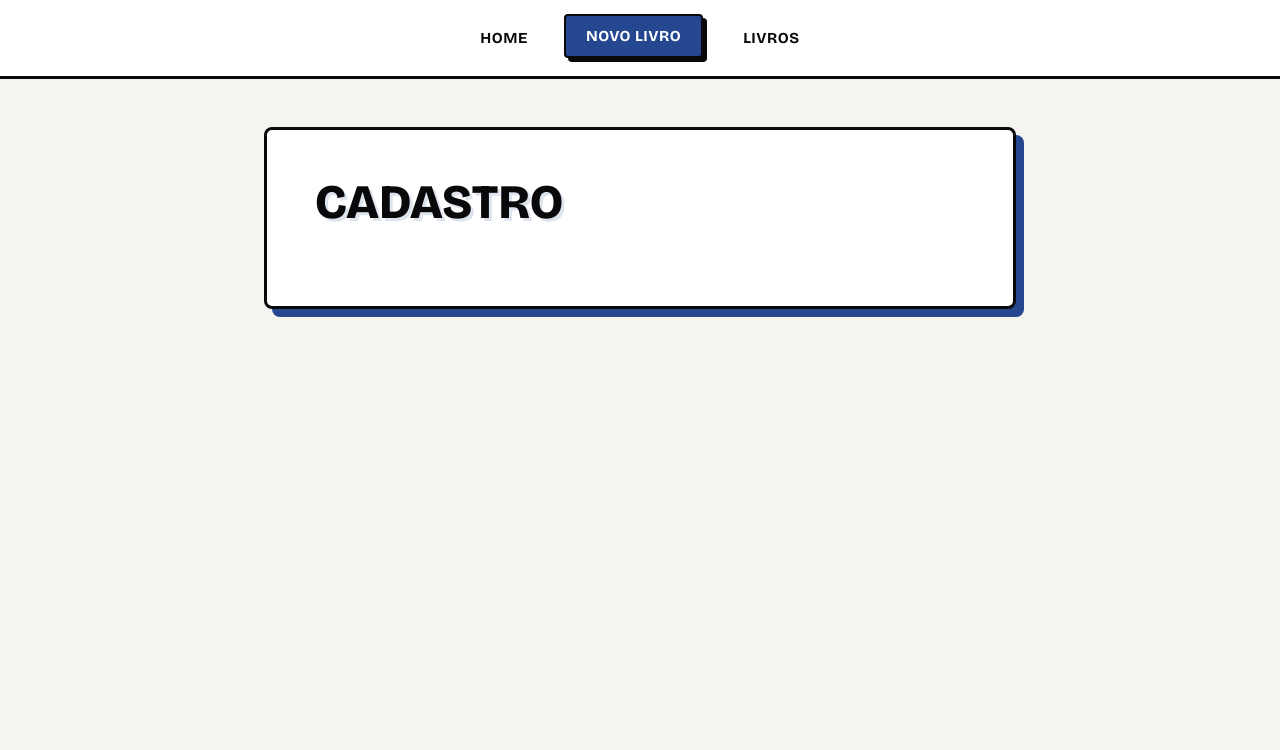
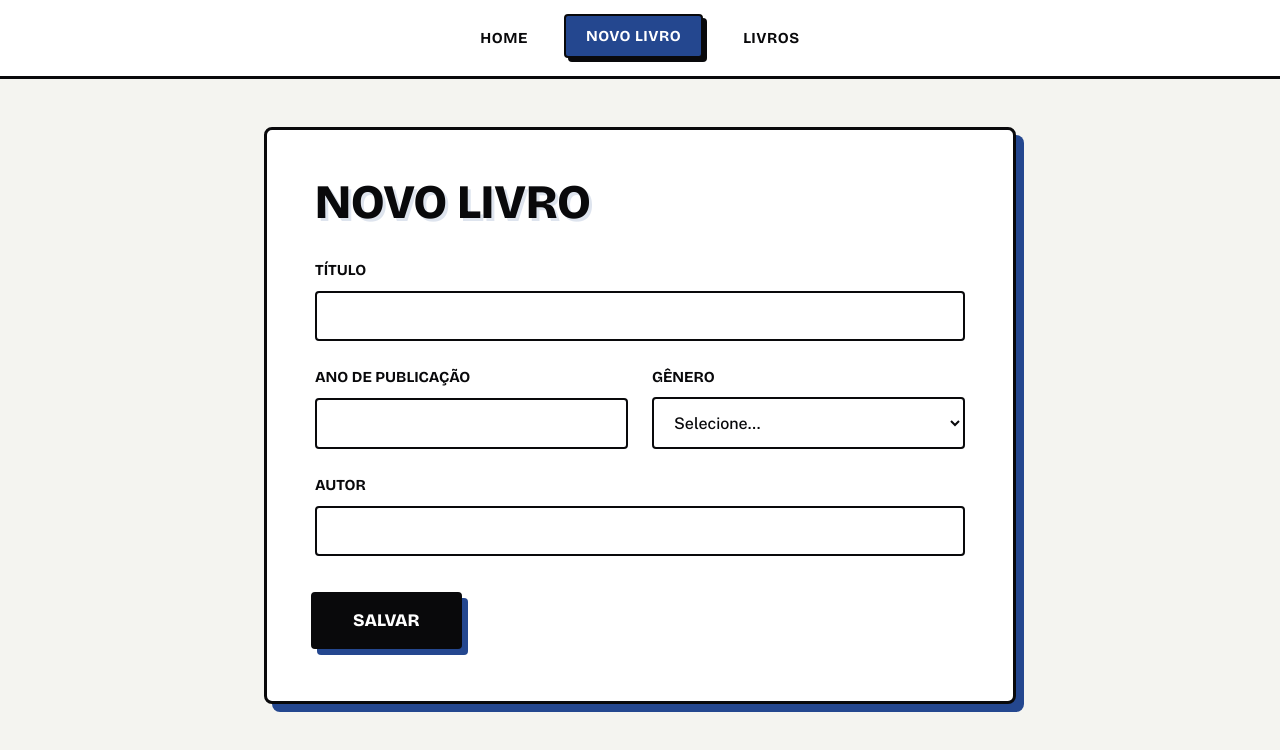
Before and after one commit to lucaspatracao/router-26178220, a React (Vite) app: page /livros/novo in a window 1280 px wide. Shown: the top 750 px of the page. Built offline with nearby package versions, Linux system fonts and the light colour scheme.

Commit message:
feat: estado central no App e cadastro com validação de título repetido (B=2)

```diff
--- a/src/App.jsx
+++ b/src/App.jsx
@@ -1,3 +1,4 @@
+import { useState } from 'react'
 import { Routes, Route } from 'react-router-dom'
 import Navbar from './components/Navbar'
 import Home from './pages/Home'
@@ -5,16 +6,47 @@ import Cadastro from './pages/Cadastro'
 import Visualizacao from './pages/Visualizacao'
 import NaoEncontrada from './pages/NaoEncontrada'
 
+// Constantes de identidade: ficam fora do componente porque nunca mudam.
+const NOME_SISTEMA = 'Biblioteca escolar — Lucas'
+const TITULO_VISUALIZACAO = 'Acervo de livros'
+
+// 3 registros iniciais. O terceiro leva o RA no campo Autor.
+const REGISTROS_INICIAIS = [
+  { id: 1, titulo: 'Dom Casmurro', ano: 1899, genero: 'Romance', autor: 'Machado de Assis' },
+  { id: 2, titulo: 'Clean Code', ano: 2008, genero: 'Técnico', autor: 'Robert C. Martin' },
+  { id: 3, titulo: 'Introdução à Lógica de Programação', ano: 2020, genero: 'Didático', autor: 'Lucas Nunes Patracão — RA 26178220' },
+]
+
 export default function App() {
+  // Estado central: único lugar onde a lista de livros existe.
+  const [registros, setRegistros] = useState(REGISTROS_INICIAIS)
+
+  // Função enviada ao Cadastro por props. Cria um array novo com o spread
+  // (registros antigos + o novo) em vez de alterar o array atual.
+  function adicionarRegistro(novo) {
+    setRegistros([...registros, novo])
+  }
+
   return (
     <>
-      {/* A Navbar fica fora do <Routes>, então aparece em todas as páginas */}
       <Navbar />
       <main className="conteudo">
         <Routes>
-          <Route path="/" element={<Home />} />
-          <Route path="/livros/novo" element={<Cadastro />} />
-          <Route path="/livros" element={<Visualizacao />} />
+          {/* Home recebe o nome do sistema e a quantidade calculada aqui */}
+          <Route
+            path="/"
+            element={<Home nomeSistema={NOME_SISTEMA} quantidade={registros.length} />}
+          />
+          {/* Cadastro recebe a função e a lista (só leitura, para checar título repetido) */}
+          <Route
+            path="/livros/novo"
+            element={<Cadastro adicionarRegistro={adicionarRegistro} registros={registros} />}
+          />
+          {/* Visualização recebe a constante (title) e o estado (registros) */}
+          <Route
+            path="/livros"
+            element={<Visualizacao title={TITULO_VISUALIZACAO} registros={registros} />}
+          />
           <Route path="*" element={<NaoEncontrada />} />
         </Routes>
       </main>
--- a/src/pages/Cadastro.jsx
+++ b/src/pages/Cadastro.jsx
@@ -1,7 +1,74 @@
-export default function Cadastro() {
+import { useState } from 'react'
+import { useNavigate } from 'react-router-dom'
+
+const GENEROS = ['Romance', 'Técnico', 'Didático']
+
+// Props vindas do App:
+//  - adicionarRegistro(livro): grava o livro no estado central
+//  - registros: lista atual, usada só para conferir títulos repetidos
+export default function Cadastro({ adicionarRegistro, registros }) {
+    const navigate = useNavigate()
+
+    // Formulário controlado: cada campo tem o seu state.
+    const [titulo, setTitulo] = useState('')
+    const [ano, setAno] = useState('')
+    const [genero, setGenero] = useState('')
+    const [autor, setAutor] = useState('')
+    const [erro, setErro] = useState('')
+
+    function handleSubmit(e) {
+        e.preventDefault() // impede o recarregamento da página
+
+        // Regra geral: nenhum campo pode ficar vazio.
+        if (!titulo.trim() || ano === '' || !genero || !autor.trim()) {
+            setErro('Preencha todos os campos.')
+            return
+        }
+
+        // Regra B=2: título repetido, sem diferenciar maiúsculas/minúsculas.
+        const repetido = registros.some(
+            (r) => r.titulo.trim().toLowerCase() === titulo.trim().toLowerCase()
+        )
+        if (repetido) {
+            setErro(`O título "${titulo.trim()}" já está cadastrado.`)
+            return
+        }
+
+        adicionarRegistro({
+            id: Date.now(), // id único pelo instante do cadastro
+            titulo: titulo.trim(),
+            ano: Number(ano),
+            genero,
+            autor: autor.trim(),
+        })
+        navigate('/livros') // após salvar, vai para a visualização
+    }
+
     return (
         <section>
-            <h1>Cadastro</h1>
+            <h1>Novo livro</h1>
+            <form className="form" onSubmit={handleSubmit}>
+                <label>Título
+                    <input value={titulo} onChange={(e) => setTitulo(e.target.value)} />
+                </label>
+                <label>Ano de publicação
+                    <input type="number" value={ano} onChange={(e) => setAno(e.target.value)} />
+                </label>
+                <label>Gênero
+                    <select value={genero} onChange={(e) => setGenero(e.target.value)}>
+                        <option value="">Selecione...</option>
+                        {GENEROS.map((g) => (
+                            <option key={g} value={g}>{g}</option>
+                        ))}
+                    </select>
+                </label>
+                <label>Autor
+                    <input value={autor} onChange={(e) => setAutor(e.target.value)} />
+                </label>
+
+                {erro && <p className="erro">{erro}</p>}
+                <button className="botao" type="submit">Salvar</button>
+            </form>
         </section>
     )
 }
--- a/src/pages/Home.jsx
+++ b/src/pages/Home.jsx
@@ -1,7 +1,10 @@
-export default function Home() {
+// Props vindas do App: nomeSistema (constante) e quantidade (registros.length).
+export default function Home({ nomeSistema, quantidade }) {
     return (
         <section>
-            <h1>Home</h1>
+            <h1>{nomeSistema}</h1>
+            <p>Desenvolvido por <strong>Lucas Nunes Patracão</strong>.</p>
+            <p>Livros cadastrados: <strong>{quantidade}</strong></p>
         </section>
     )
 }
```
